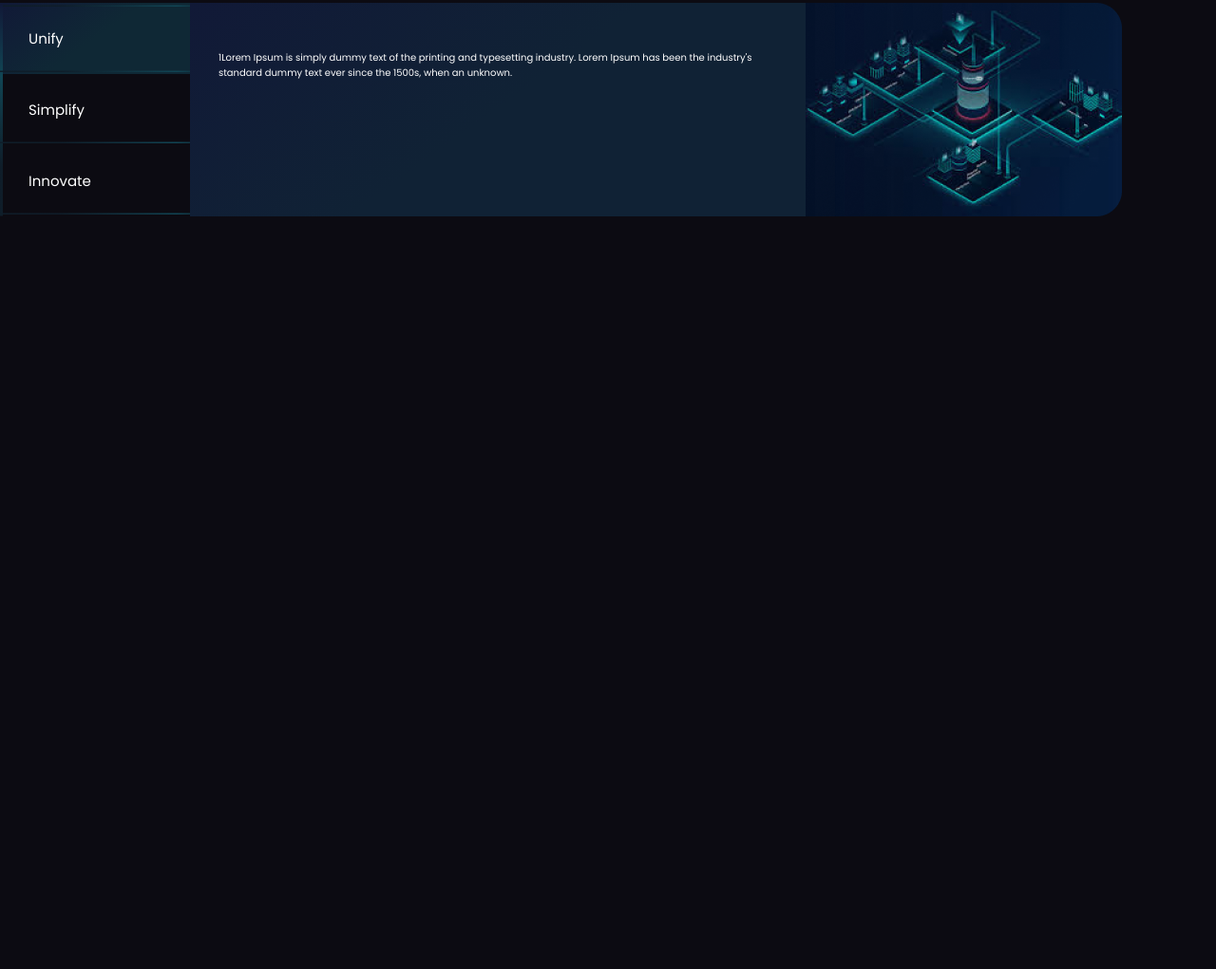
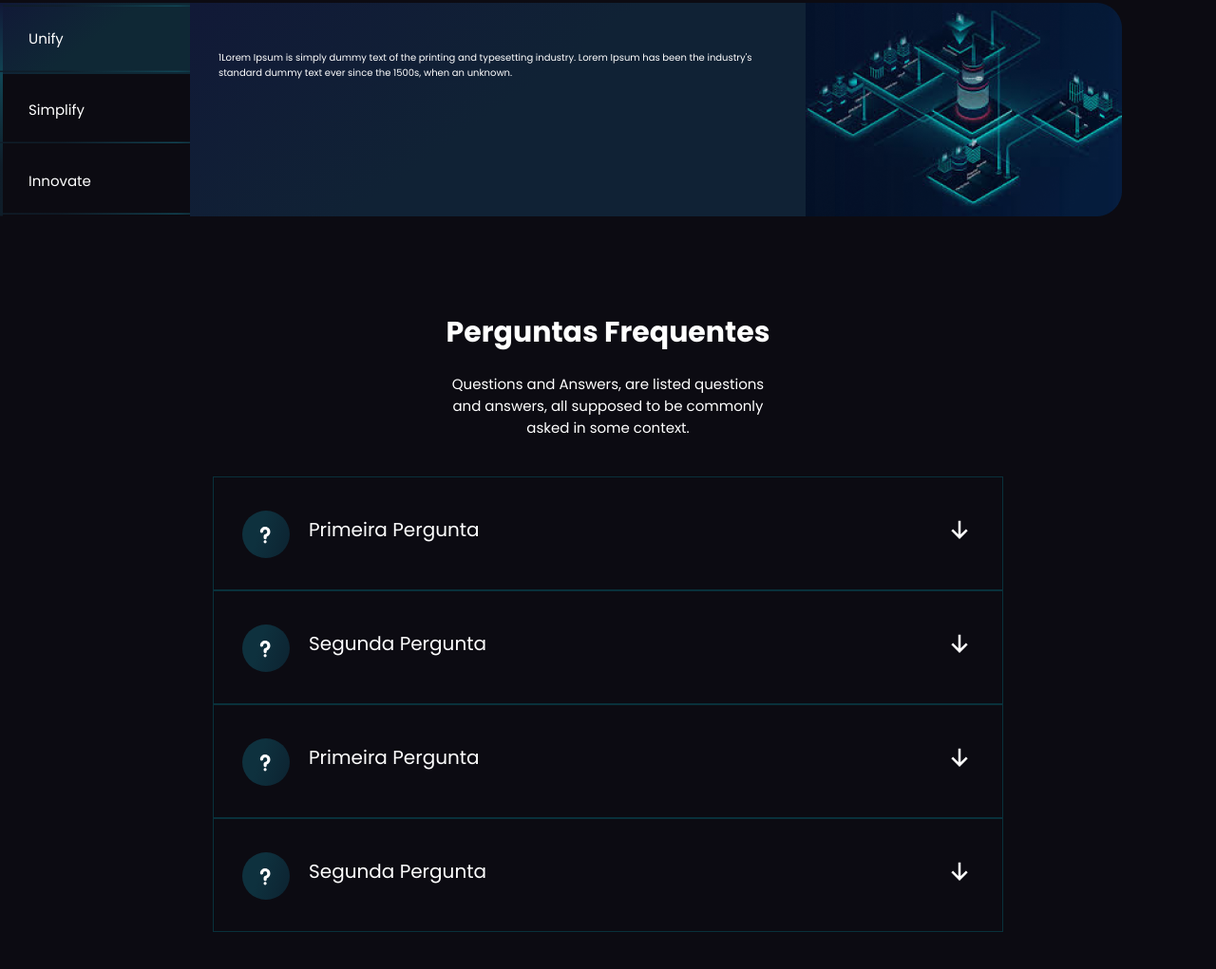
Before and after one commit to dimascamillo/onbit, a website: page index.html in a window 1280 px wide. Shown: the part 1675-2696 px from the top of the page at 95% size. Before the commit the page ends 2003 px from the top, so only its background shows below. Drawn offline with Linux system fonts and the light colour scheme.

Commit message:
Finalizado a Session FAQ

```diff
--- a/index.html
+++ b/index.html
@@ -17,7 +17,7 @@
   <body>
     <header id="header-navbar">
       <div id="container-header">
-        <h1>onBit</h1>
+        <h1><img src="src/assets/img/logo-onbit-branca.png" /></h1>
         <nav>
           <ul>
             <li><a href="#">Link 1</a></li>
@@ -155,6 +155,30 @@
           </aside>
         </div>
       </section>
+
+      <section id="faq">
+        <h2>Perguntas Frequentes</h2>
+        <p class="description">
+          Questions and Answers, are listed questions and answers, all supposed to be commonly asked in some context.
+        </p>
+
+        <details>
+          <summary>Primeira Pergunta</summary>
+          <p>Resposta à primeira pergunta.</p>
+        </details>
+        <details>
+          <summary>Segunda Pergunta</summary>
+          <p>Resposta à segunda pergunta.</p>
+        </details>
+        <details>
+          <summary>Primeira Pergunta</summary>
+          <p>Resposta à primeira pergunta.</p>
+        </details>
+        <details>
+          <summary>Segunda Pergunta</summary>
+          <p>Resposta à segunda pergunta.</p>
+        </details>
+      </section>
     </main>
   </body>
 
--- /dev/null
+++ b/src/assets/scss/faq.scss
@@ -0,0 +1,79 @@
+#faq {
+  width: 65%;
+  margin: auto;
+  margin-bottom: 10rem;
+
+  text-align: center;
+
+  h2 {
+    font-size: 3rem;
+    margin: 2rem;
+  }
+
+  .description {
+    font-size: 1.5rem;
+    text-align: center;
+    width: 40%;
+    margin: auto;
+    margin-bottom: 4rem;
+  }
+
+  details {
+    position: relative;
+    width: 100%;
+    height: 12rem;
+    border: 1px solid $background-header;
+
+    text-align: left;
+
+    transition: height 0.2s;
+
+    &[open] {
+      height: 27rem;
+
+      summary::before {
+        background-image: url("../img/arrow-right.svg");
+      }
+    }
+
+    &::after {
+      position: absolute;
+      content: "";
+      background-image: url("../img/questionIcon.svg");
+      background-repeat: no-repeat;
+      background-size: cover;
+      width: 5rem;
+      height: 5rem;
+      left: 30px;
+      top: 35px;
+    }
+
+    summary {
+      position: relative;
+      margin-left: 10rem;
+      margin-top: 4rem;
+      list-style: none;
+      cursor: pointer;
+      font-size: 2rem;
+
+      &::before {
+        position: absolute;
+        content: "";
+        background-image: url("../img/arrow-down.svg");
+        background-repeat: no-repeat;
+        background-size: cover;
+        width: 3rem;
+        height: 3rem;
+        right: 30px;
+        bottom: 0;
+      }
+    }
+
+    p {
+      margin-top: 8rem;
+      padding: 1.5rem;
+      height: 12rem;
+      background-color: $background-header;
+    }
+  }
+}
--- a/src/assets/scss/global.scss
+++ b/src/assets/scss/global.scss
@@ -4,3 +4,4 @@
 @import "price";
 @import "hotitworks";
 @import "ourMission";
+@import "faq";
--- a/src/assets/scss/header.scss
+++ b/src/assets/scss/header.scss
@@ -14,10 +14,11 @@
   justify-content: space-between;
 
   h1 {
-    color: $logoColor;
-
-    font-weight: 700;
-    font-size: 2.5rem;
+    width: 20rem;
+    img {
+      width: 100%;
+      object-fit: cover;
+    }
   }
 
   nav ul {
```
Also changed, not shown: src/assets/css/faq.css (added), src/assets/css/global.css, src/assets/img/arrow-down.svg (added), src/assets/img/arrow-right.svg (added), src/assets/img/logo-onbit-branca.png (added), src/assets/img/logo-onbit.png (added), src/assets/img/questionIcon.svg (added).
